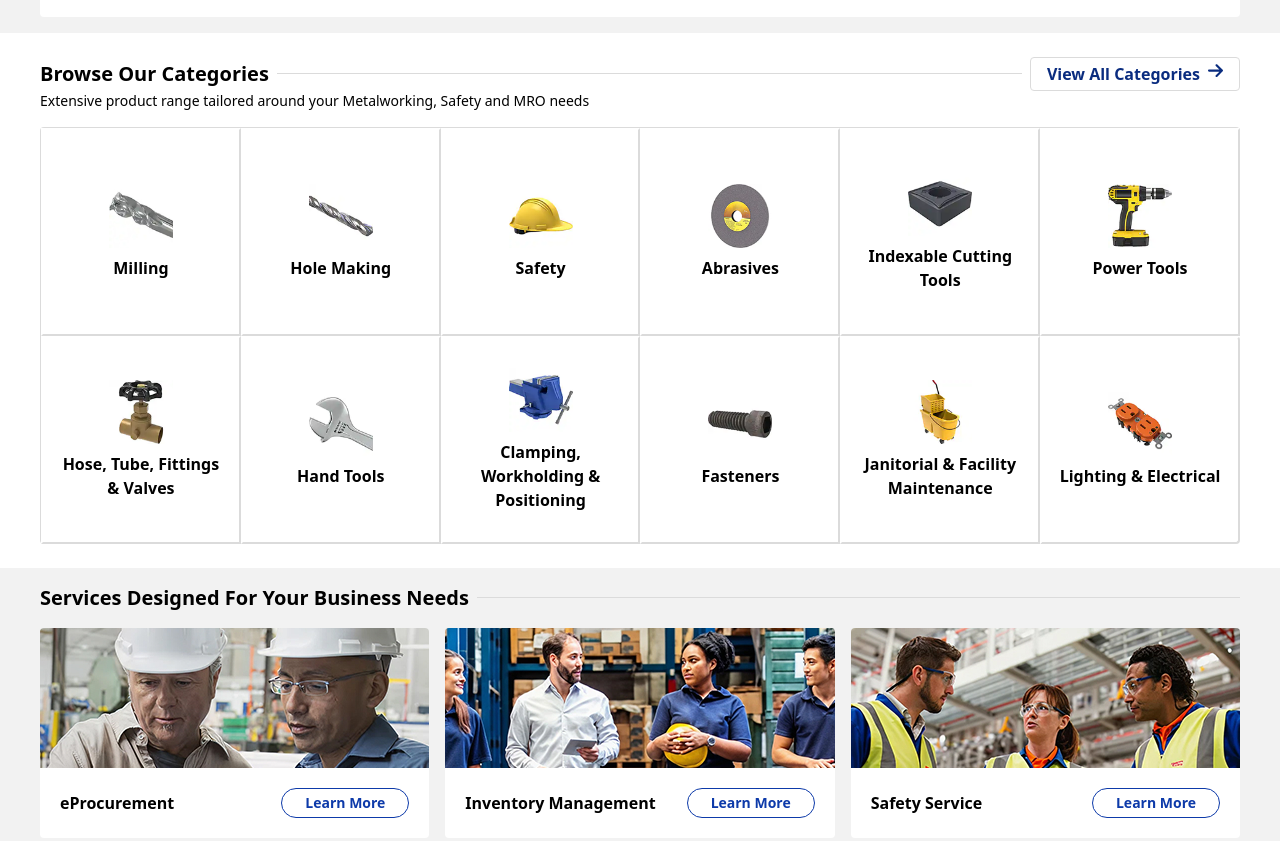
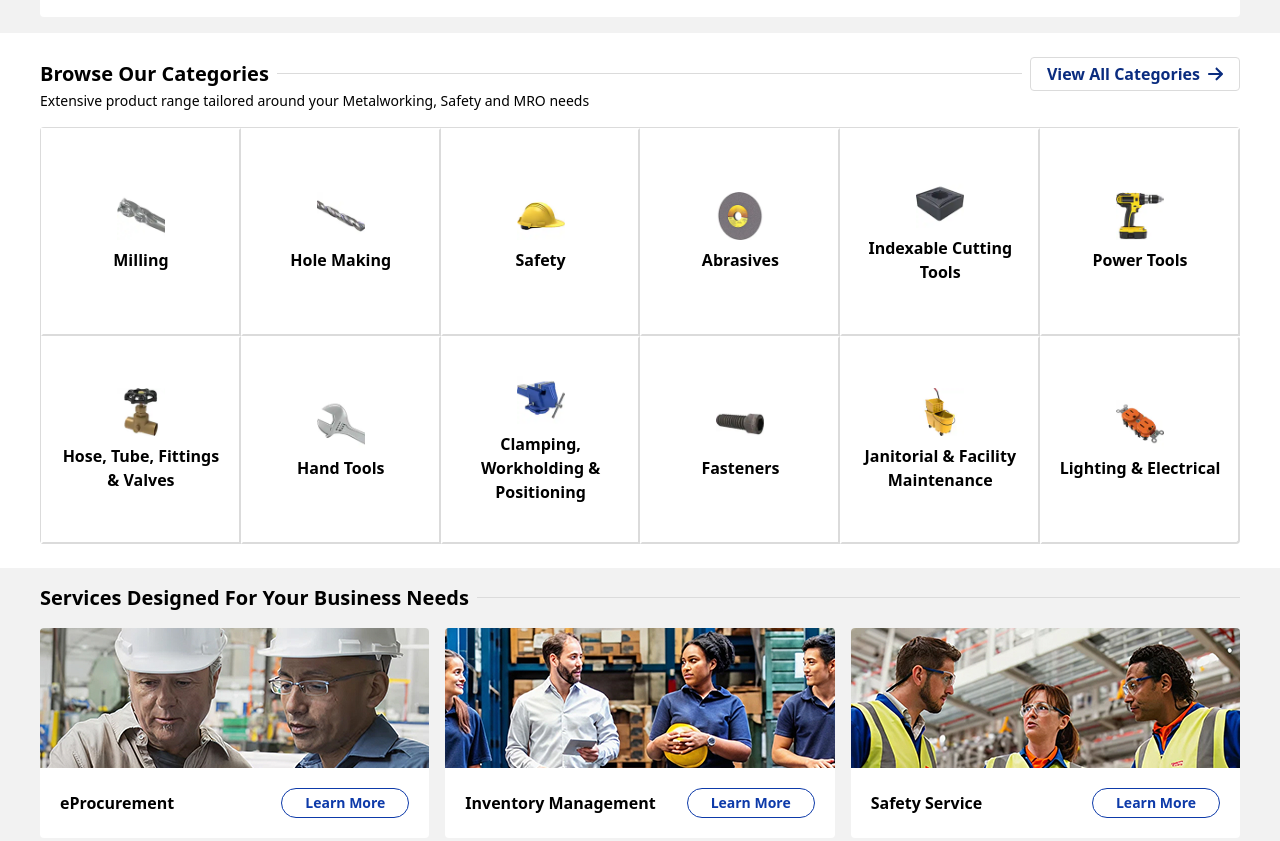
Before and after one commit to AdrianMsc/msc-direct-delivery, a website: page pages/index-lab.html in a window 1280 px wide. Shown: the part 1105-1946 px from the top of the page. Drawn offline with nearby package versions, Linux system fonts and the light colour scheme; a script that the page names is missing; a small style sheet from the web is missing.

Commit message:
fix: paddings and img sizes

```diff
--- a/pages/index-lab.html
+++ b/pages/index-lab.html
@@ -1055,12 +1055,23 @@
             Browse Our Categories
           </h1>
 
-          <button
-            id="toggleHidden"
-            class="order-3 sm:order-3 text-primary-blue_xdark border rounded border-monochromes-grey_xlight font-bold py-1 px-4 sm:ml-2 flex gap-x-2"
+          <a
+            href="all-categories.html"
+            class="order-3 sm:order-3 text-primary-blue_xdark border rounded border-monochromes-grey_xlight font-bold py-1 px-4 sm:ml-2 flex gap-x-2 justify-center md:justify-start"
           >
             View All Categories
-          </button>
+
+            <svg
+              xmlns="http://www.w3.org/2000/svg"
+              viewBox="0 0 448 512"
+              width="15"
+              class="fill-primary-blue_xdark"
+            >
+              <path
+                d="M438.6 278.6c12.5-12.5 12.5-32.8 0-45.3l-160-160c-12.5-12.5-32.8-12.5-45.3 0s-12.5 32.8 0 45.3L338.8 224 32 224c-17.7 0-32 14.3-32 32s14.3 32 32 32l306.7 0L233.4 393.4c-12.5 12.5-12.5 32.8 0 45.3s32.8 12.5 45.3 0l160-160z"
+              />
+            </svg>
+          </a>
 
           <p
             class="text-sm order-2 sm:order-4 sm:basis-full sm:w-full py-3 sm:py-0"
@@ -1075,144 +1086,144 @@
           class="grid grid-cols-1 sm:grid-cols-3 md:grid-cols-4 lg:grid-cols-6 border-l border-t border-monochromes-grey_xlight rounded w-full mt-4 text-center font-bold text-sm cursor-pointer"
         >
           <article
-            class="flex p-2 sm:p-0 flex-col sm:min-h-52 border border-t-white border-l-white border-b-monochromes-grey_xlight border-r-monochromes-grey_xlight sm:items-center justify-center border-2 hover:border-primary-blue hover:text-primary-blue transition-all"
+            class="flex p-2 pl-7 sm:p-0 flex-col sm:min-h-52 border-t-white border-l-white border-b-monochromes-grey_xlight border-r-monochromes-grey_xlight sm:items-center justify-center border-2 hover:border-primary-blue hover:text-primary-blue transition-all"
           >
             <div class="sm:p-3 flex items-center sm:justify-center sm:flex-col">
               <img
                 src="../assets/homepage/milling.jpg"
-                class="sm:mb-2 w-16 mr-2 sm:mr-0"
+                class="sm:mb-2 w-12 mr-6 sm:mr-0"
               />
               <p class="text-base">Milling</p>
             </div>
           </article>
 
           <article
-            class="flex p-2 sm:p-0 flex-col sm:min-h-52 border border-t-white border-l-white border-b-monochromes-grey_xlight border-r-monochromes-grey_xlight sm:items-center justify-center border-2 hover:border-primary-blue hover:text-primary-blue transition-all"
+            class="flex p-2 pl-7 sm:p-0 flex-col sm:min-h-52 border-t-white border-l-white border-b-monochromes-grey_xlight border-r-monochromes-grey_xlight sm:items-center justify-center border-2 hover:border-primary-blue hover:text-primary-blue transition-all"
           >
             <div class="sm:p-3 flex items-center sm:justify-center sm:flex-col">
               <img
                 src="../assets/homepage/hole-making.png"
-                class="sm:mb-2 w-16 mr-2 sm:mr-0"
+                class="sm:mb-2 w-12 mr-6 sm:mr-0"
               />
               <p class="text-base">Hole Making</p>
             </div>
           </article>
 
           <article
-            class="flex p-2 sm:p-0 flex-col sm:min-h-52 border border-t-white border-l-white border-b-monochromes-grey_xlight border-r-monochromes-grey_xlight sm:items-center justify-center border-2 hover:border-primary-blue hover:text-primary-blue transition-all"
+            class="flex p-2 pl-7 sm:p-0 flex-col sm:min-h-52 border-t-white border-l-white border-b-monochromes-grey_xlight border-r-monochromes-grey_xlight sm:items-center justify-center border-2 hover:border-primary-blue hover:text-primary-blue transition-all"
           >
             <div class="sm:p-3 flex items-center sm:justify-center sm:flex-col">
               <img
                 src="../assets/homepage/safety.png"
-                class="sm:mb-2 w-16 mr-2 sm:mr-0"
+                class="sm:mb-2 w-12 mr-6 sm:mr-0"
               />
               <p class="text-base">Safety</p>
             </div>
           </article>
 
           <article
-            class="flex p-2 sm:p-0 flex-col sm:min-h-52 border border-t-white border-l-white border-b-monochromes-grey_xlight border-r-monochromes-grey_xlight sm:items-center justify-center border-2 hover:border-primary-blue hover:text-primary-blue transition-all"
+            class="flex p-2 pl-7 sm:p-0 flex-col sm:min-h-52 border-t-white border-l-white border-b-monochromes-grey_xlight border-r-monochromes-grey_xlight sm:items-center justify-center border-2 hover:border-primary-blue hover:text-primary-blue transition-all"
           >
             <div class="sm:p-3 flex items-center sm:justify-center sm:flex-col">
               <img
                 src="../assets/homepage/abrasives.png"
-                class="sm:mb-2 w-16 mr-2 sm:mr-0"
+                class="sm:mb-2 w-12 mr-6 sm:mr-0"
               />
               <p class="text-base">Abrasives</p>
             </div>
           </article>
 
           <article
-            class="flex p-2 sm:p-0 flex-col sm:min-h-52 border border-t-white border-l-white border-b-monochromes-grey_xlight border-r-monochromes-grey_xlight sm:items-center justify-center border-2 hover:border-primary-blue hover:text-primary-blue transition-all"
+            class="flex p-2 pl-7 sm:p-0 flex-col sm:min-h-52 border-t-white border-l-white border-b-monochromes-grey_xlight border-r-monochromes-grey_xlight sm:items-center justify-center border-2 hover:border-primary-blue hover:text-primary-blue transition-all"
           >
             <div class="sm:p-3 flex items-center sm:justify-center sm:flex-col">
               <img
                 src="../assets/homepage/indexable.png"
-                class="sm:mb-2 w-16 mr-2 sm:mr-0"
+                class="sm:mb-2 w-12 mr-6 sm:mr-0"
               />
               <p class="text-base">Indexable Cutting Tools</p>
             </div>
           </article>
 
           <article
-            class="flex p-2 sm:p-0 flex-col sm:min-h-52 border border-t-white border-l-white border-b-monochromes-grey_xlight border-r-monochromes-grey_xlight sm:items-center justify-center border-2 hover:border-primary-blue hover:text-primary-blue transition-all"
+            class="flex p-2 pl-7 sm:p-0 flex-col sm:min-h-52 border-t-white border-l-white border-b-monochromes-grey_xlight border-r-monochromes-grey_xlight sm:items-center justify-center border-2 hover:border-primary-blue hover:text-primary-blue transition-all"
           >
             <div class="sm:p-3 flex items-center sm:justify-center sm:flex-col">
               <img
                 src="../assets/homepage/power-tools.png"
-                class="sm:mb-2 w-16 mr-2 sm:mr-0"
+                class="sm:mb-2 w-12 mr-6 sm:mr-0"
               />
               <p class="text-base">Power Tools</p>
             </div>
           </article>
 
           <article
-            class="flex p-2 sm:p-0 flex-col sm:min-h-52 border border-t-white border-l-white border-b-monochromes-grey_xlight border-r-monochromes-grey_xlight sm:items-center justify-center border-2 hover:border-primary-blue hover:text-primary-blue transition-all"
+            class="flex p-2 pl-7 sm:p-0 flex-col sm:min-h-52 border-t-white border-l-white border-b-monochromes-grey_xlight border-r-monochromes-grey_xlight sm:items-center justify-center border-2 hover:border-primary-blue hover:text-primary-blue transition-all"
           >
             <div class="sm:p-3 flex items-center sm:justify-center sm:flex-col">
               <img
                 src="../assets/homepage/hose.png"
-                class="sm:mb-2 w-16 mr-2 sm:mr-0"
+                class="sm:mb-2 w-12 mr-6 sm:mr-0"
               />
               <p class="text-base">Hose, Tube, Fittings & Valves</p>
             </div>
           </article>
 
           <article
-            class="flex p-2 sm:p-0 flex-col sm:min-h-52 border border-t-white border-l-white border-b-monochromes-grey_xlight border-r-monochromes-grey_xlight sm:items-center justify-center border-2 hover:border-primary-blue hover:text-primary-blue transition-all"
+            class="flex p-2 pl-7 sm:p-0 flex-col sm:min-h-52 border-t-white border-l-white border-b-monochromes-grey_xlight border-r-monochromes-grey_xlight sm:items-center justify-center border-2 hover:border-primary-blue hover:text-primary-blue transition-all"
           >
             <div class="sm:p-3 flex items-center sm:justify-center sm:flex-col">
               <img
                 src="../assets/homepage/hand-tools.png"
-                class="sm:mb-2 w-16 mr-2 sm:mr-0"
+                class="sm:mb-2 w-12 mr-6 sm:mr-0"
               />
               <p class="text-base">Hand Tools</p>
             </div>
           </article>
 
           <article
-            class="flex p-2 sm:p-0 flex-col sm:min-h-52 border border-t-white border-l-white border-b-monochromes-grey_xlight border-r-monochromes-grey_xlight sm:items-center justify-center border-2 hover:border-primary-blue hover:text-primary-blue transition-all"
+            class="flex p-2 pl-7 sm:p-0 flex-col sm:min-h-52 border-t-white border-l-white border-b-monochromes-grey_xlight border-r-monochromes-grey_xlight sm:items-center justify-center border-2 hover:border-primary-blue hover:text-primary-blue transition-all"
           >
             <div class="sm:p-3 flex items-center sm:justify-center sm:flex-col">
               <img
                 src="../assets/homepage/clamping.png"
-                class="sm:mb-2 w-16 mr-2 sm:mr-0"
+                class="sm:mb-2 w-12 mr-6 sm:mr-0"
               />
               <p class="text-base">Clamping, Workholding & Positioning</p>
             </div>
           </article>
 
           <article
-            class="flex p-2 sm:p-0 flex-col sm:min-h-52 border border-t-white border-l-white border-b-monochromes-grey_xlight border-r-monochromes-grey_xlight sm:items-center justify-center border-2 hover:border-primary-blue hover:text-primary-blue transition-all"
+            class="flex p-2 pl-7 sm:p-0 flex-col sm:min-h-52 border-t-white border-l-white border-b-monochromes-grey_xlight border-r-monochromes-grey_xlight sm:items-center justify-center border-2 hover:border-primary-blue hover:text-primary-blue transition-all"
           >
             <div class="sm:p-3 flex items-center sm:justify-center sm:flex-col">
               <img
                 src="../assets/homepage/fasteners.png"
-                class="sm:mb-2 w-16 mr-2 sm:mr-0"
+                class="sm:mb-2 w-12 mr-6 sm:mr-0"
               />
               <p class="text-base">Fasteners</p>
             </div>
           </article>
 
           <article
-            class="flex p-2 sm:p-0 flex-col sm:min-h-52 border border-t-white border-l-white border-b-monochromes-grey_xlight border-r-monochromes-grey_xlight sm:items-center justify-center border-2 hover:border-primary-blue hover:text-primary-blue transition-all"
+            class="flex p-2 pl-7 sm:p-0 flex-col sm:min-h-52 border-t-white border-l-white border-b-monochromes-grey_xlight border-r-monochromes-grey_xlight sm:items-center justify-center border-2 hover:border-primary-blue hover:text-primary-blue transition-all"
           >
             <div class="sm:p-3 flex items-center sm:justify-center sm:flex-col">
               <img
                 src="../assets/homepage/janitorial.png"
-                class="sm:mb-2 w-16 mr-2 sm:mr-0"
+                class="sm:mb-2 w-12 mr-6 sm:mr-0"
               />
               <p class="text-base">Janitorial & Facility Maintenance</p>
             </div>
           </article>
 
           <article
-            class="flex p-2 sm:p-0 flex-col sm:min-h-52 border border-t-white border-l-white border-b-monochromes-grey_xlight border-r-monochromes-grey_xlight sm:items-center justify-center border-2 hover:border-primary-blue hover:text-primary-blue transition-all rounded-r"
+            class="flex p-2 pl-7 sm:p-0 flex-col sm:min-h-52 border-t-white border-l-white border-b-monochromes-grey_xlight border-r-monochromes-grey_xlight sm:items-center justify-center border-2 hover:border-primary-blue hover:text-primary-blue transition-all rounded-r"
           >
             <div class="sm:p-3 flex items-center sm:justify-center sm:flex-col">
               <img
                 src="../assets/homepage/lighting.png"
-                class="sm:mb-2 w-16 mr-2 sm:mr-0"
+                class="sm:mb-2 w-12 mr-6 sm:mr-0"
               />
               <p class="text-base">Lighting & Electrical</p>
             </div>
@@ -1616,7 +1627,6 @@
     <script>
       const categoriesContainer = document.getElementById("categories");
       const articles = categoriesContainer.querySelectorAll("article");
-      const toggleBtn = document.getElementById("toggleHidden");
 
       let hidden = true;
 
@@ -1637,12 +1647,6 @@
             article.classList.remove("hidden");
           }
         });
-
-        const arrowRight = `<svg xmlns="http://www.w3.org/2000/svg" viewBox="0 0 448 512" width="15" class="fill-primary-blue_xdark"><path d="M438.6 278.6c12.5-12.5 12.5-32.8 0-45.3l-160-160c-12.5-12.5-32.8-12.5-45.3 0s-12.5 32.8 0 45.3L338.8 224 32 224c-17.7 0-32 14.3-32 32s14.3 32 32 32l306.7 0L233.4 393.4c-12.5 12.5-12.5 32.8 0 45.3s32.8 12.5 45.3 0l160-160z"/></svg>`;
-
-        toggleBtn.innerHTML = hidden
-          ? `View All Categories ${arrowRight}`
-          : "View Less Categories";
       }
 
       toggleBtn.addEventListener("click", () => {
```
Also changed, not shown: pages/all-categories.html (added, +27 -0 lines), css/outputLab.css.
